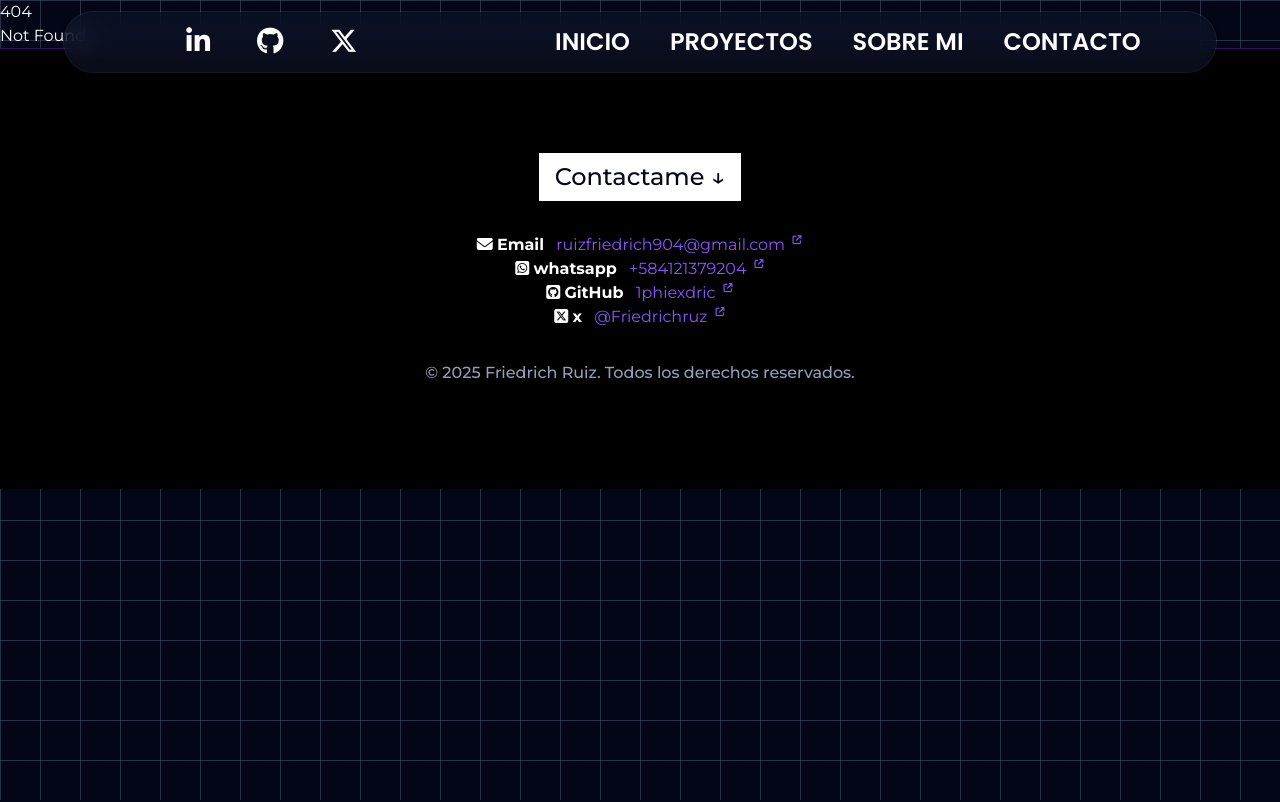
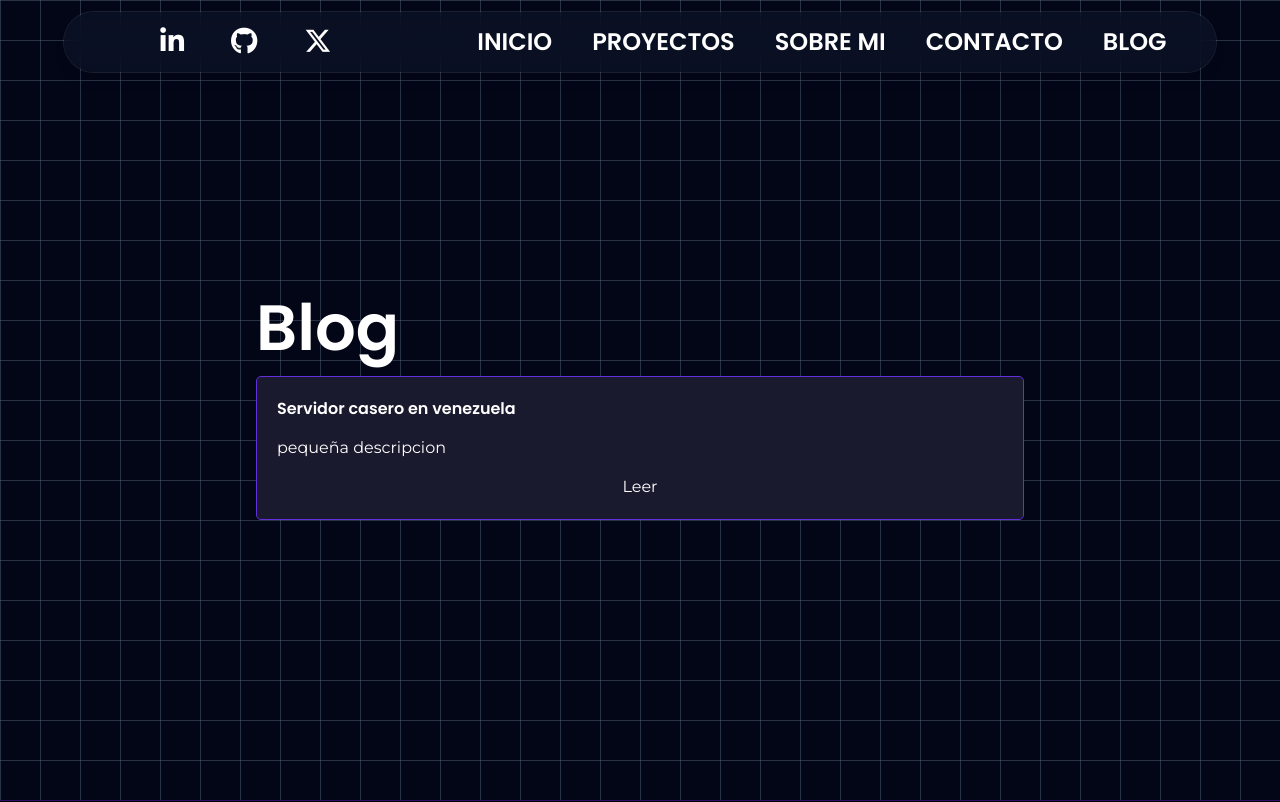
Before and after one commit to 1phiexdric/portfolio, a SvelteKit app: page /blog in a window 1280 px wide. Before the commit this address had no page. Shown: the top 802 px of the page. Built offline with nearby package versions, Linux system fonts and the light colour scheme.

Commit message:
agregando ruta para el blog

```diff
--- a/package.json
+++ b/package.json
@@ -16,6 +16,7 @@
 		"@sveltejs/kit": "^2.16.0",
 		"@sveltejs/vite-plugin-svelte": "^5.0.0",
 		"@tailwindcss/vite": "^4.0.0",
+		"@types/aos": "^3.0.7",
 		"svelte": "^5.0.0",
 		"svelte-check": "^4.0.0",
 		"tailwindcss": "^4.0.0",
@@ -24,7 +25,11 @@
 	},
 	"pnpm": {
 		"onlyBuiltDependencies": [
+			"@tailwindcss/oxide",
 			"esbuild"
 		]
+	},
+	"dependencies": {
+		"aos": "^2.3.4"
 	}
 }
--- a/src/app.html
+++ b/src/app.html
@@ -24,8 +24,6 @@
 		<link rel="icon" href="%sveltekit.assets%/foto.webp" />
 		<link rel="stylesheet" href="https://cdn.jsdelivr.net/gh/devicons/devicon@latest/devicon.min.css">
 		<link rel="stylesheet" href="https://cdnjs.cloudflare.com/ajax/libs/font-awesome/6.7.2/css/all.min.css" integrity="sha512-Evv84Mr4kqVGRNSgIGL/F/aIDqQb7xQ2vcrdIwxfjThSH8CSR7PBEakCr51Ck+w+/U6swU2Im1vVX0SVk9ABhg==" crossorigin="anonymous" referrerpolicy="no-referrer" />
-		<script src="https://unpkg.com/aos@2.3.1/dist/aos.js"></script>
-		<link href="https://unpkg.com/aos@2.3.1/dist/aos.css" rel="stylesheet">
 		<!-- fonts -->
 		<link rel="preconnect" href="https://fonts.googleapis.com">
 		<link rel="preconnect" href="https://fonts.gstatic.com" crossorigin>
@@ -42,8 +40,5 @@
   <div style="display: contents;">
 	%sveltekit.body%
   </div>
-  <script>
-    AOS.init();
-  </script>
 </body>
 </html>
--- a/src/components/navBar.svelte
+++ b/src/components/navBar.svelte
@@ -4,7 +4,7 @@
   let { position = "absolute" } = $props();
   let links = [{
     name: "Inicio",
-    href:""
+    href:"/"
   },{
     name:"Proyectos",
     href: "#projects"
@@ -14,6 +14,9 @@
   },{
     name: "Contacto",
     href: "#contact"
+  }, {
+    name: "Blog",
+    href: "/blog"
   }]
   function closeMenu() {
     showMenu = !showMenu;
@@ -36,26 +39,18 @@
     </a>
   </div>
   <ul id="link_desktop" class="flex items-center gap-x-10 text-lg uppercase">
+    {#each links as link}
     <li>
-      <a href="#introPage" class="transition-colors hover:text-violet-400"
-        >Inicio</a
+      <a
+        href={link.href}
+        class="transition-colors hover:text-violet-400"
       >
+        {link.name}
+      </a>
+
     </li>
-    <li>
-      <a href="#projects" class="transition-colors hover:text-violet-400"
-      >Proyectos</a
-      >
-    </li>
-    <li>
-      <a href="#about" class="transition-colors hover:text-violet-400"
-        >Sobre mi</a
-      >
-    </li>
-    <li>
-      <a href="#contact" class="transition-colors hover:text-violet-400"
-        >Contacto</a
-      >
-    </li>
+
+    {/each}
   </ul>
   <div class="btn-div">
     <button onclick={closeMenu} aria-label="Abrir menú lateral">
--- a/src/routes/+layout.svelte
+++ b/src/routes/+layout.svelte
@@ -4,11 +4,15 @@
   import Footer from '../components/Footer.svelte';
   import NavBar from '../components/navBar.svelte';
 	import { fade } from 'svelte/transition';
+  import { onMount } from 'svelte';
+  import AOS from 'aos'
 	let { children } = $props();
 
   let y = $state(0);
   let outerHeight = $state(0)
-
+  onMount(()=>{
+    AOS.init();
+  })
 </script>
 <svelte:window bind:scrollY={y} bind:outerHeight />
 <header>
--- a/src/routes/+page.svelte
+++ b/src/routes/+page.svelte
@@ -2,9 +2,10 @@
   import About from "../components/About.svelte";
   import Hero from "../components/hero.svelte";
   import Projects from "../components/Projects.svelte";
+  import { onMount } from "svelte";
+
 
 </script>
-
 <Hero/>
 <div class="separator"></div>
 <Projects/>
--- /dev/null
+++ b/src/routes/blog/+page.svelte
@@ -0,0 +1,53 @@
+<script>
+    let articles = [
+        {
+            title: 'Servidor casero en venezuela',
+            tag: ''
+        }
+    ]
+</script>
+<section class="main">
+    <div class="main-container">
+        <h1 class="poppins">Blog</h1>
+    <div class="articles">
+    {#each articles as article }
+        <article class="container_article">
+            <h3 class="poppins">{article.title}</h3>
+            <p class="description-content">pequeña descripcion</p>
+            <button>Leer</button>
+        </article>
+    {/each}
+    </div>
+    </div>
+</section>
+<style>
+    .main{
+        min-height: 100vh;
+        display: flex;
+        justify-content: center;
+        align-items: center;
+    }
+    .main-container{
+        width: 60%;
+
+    }
+    h1{
+        font-size: 4rem;
+    }
+       .container_article{
+        border: 1px solid #632fdd;
+        display: flex;
+        flex-direction: column;
+        border-radius: 5px;
+        padding: 20px; /* Añadido padding para que el contenido no esté pegado al borde */
+        background-color: #1a1a2e; /* Color de fondo similar al de tu imagen oscura */
+        color: white; /* Color de texto general */
+        text-decoration: none; /* Elimina el subrayado por defecto de los enlaces */
+        gap: 15px; /* Espacio entre elementos */
+        transition: all 0.1s;
+    }
+    .container_article:hover{
+        border: 1px solid white;
+        transform: translateY(-3px);
+    }
+</style>
```
Also changed, not shown: src/routes/blog/[id]/+page.svelte (added), 1 other file (tests, documents, lock files or other folders).
